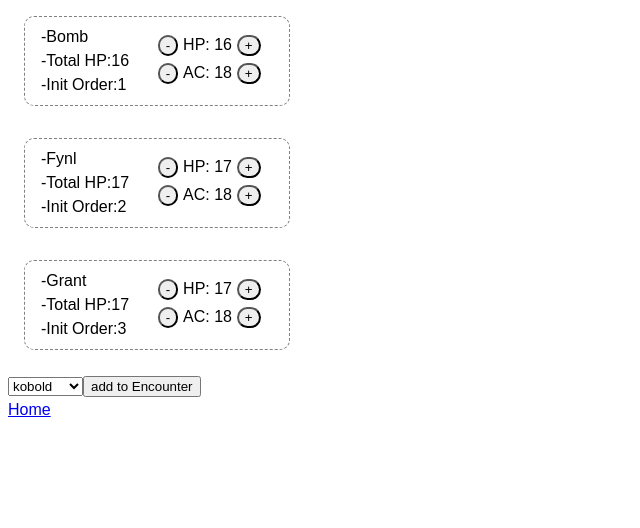
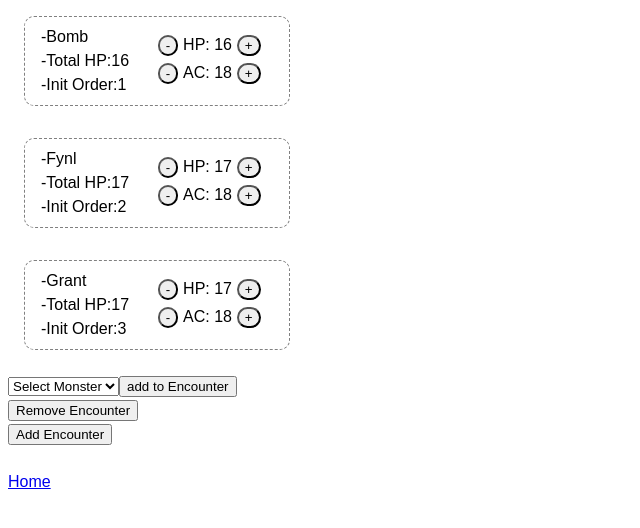
Before and after one commit to HankC138/GMToolkit, a React (Vite) app: page /initiative in a window 1280 px wide. Shown: the top 528 px of the page, without its empty margins (0-640 px from the left). Built offline with nearby package versions, Linux system fonts and the light colour scheme.

Commit message:
remove encounter not working fully"

```diff
--- a/package.json
+++ b/package.json
@@ -16,7 +16,8 @@
     "react-dnd": "^16.0.1",
     "react-dnd-html5-backend": "^16.0.1",
     "react-dom": "^18.2.0",
-    "react-router-dom": "^6.11.2"
+    "react-router-dom": "^6.11.2",
+    "react-select": "^5.7.3"
   },
   "devDependencies": {
     "@types/react": "^18.0.28",
--- a/src/components/initiativeTracker/BestiarySelector.tsx
+++ b/src/components/initiativeTracker/BestiarySelector.tsx
@@ -1,18 +1,19 @@
 import { monsters } from "../../../characterSheets";
-import { ChangeEvent, useState,FC } from "react";
+import { ChangeEvent, useState, FC } from "react";
 import { IBestiarySelector } from "../../interfaces";
 
 export const BestiarySelector: FC<IBestiarySelector> = ({ monsterClick }) => {
 	const [selectedMonster, setSelectedMonster] = useState(null);
 
 	const options = () => {
-		return monsters.map((monster, i) => {
+		const arrayOfMonsters = monsters.map((monster, i) => {
 			return (
 				<option value={JSON.stringify(monster)} key={`${monster.name}${i}`}>
 					{monster.name}
 				</option>
 			);
 		});
+        return [<option key={'defaultOption'} value="defaultOption" disabled={true} >Select Monster</option>,arrayOfMonsters]
 	};
 	const selectMonster = (event: ChangeEvent) => {
 		const { target } = event;
@@ -23,7 +24,7 @@ export const BestiarySelector: FC<IBestiarySelector> = ({ monsterClick }) => {
 	};
 	return (
 		<>
-			<select onChange={(e) => selectMonster(e)}>{options()}</select>
+			<select onChange={(e) => selectMonster(e)} defaultValue={'defaultOption'}>{options()}</select>
 			<button onClick={() => addMonster()}>add to Encounter</button>
 		</>
 	);
--- /dev/null
+++ b/src/components/initiativeTracker/Encounter.tsx
@@ -0,0 +1,113 @@
+import update from "immutability-helper";
+import { useState, FC, MouseEvent } from "react";
+import { CharCard } from "./Card.tsx";
+import { initTrackerValues, monsters } from "../../../characterSheets.ts";
+import { EncounterProps, Item } from "../../interfaces.ts";
+import "../../styles/styles.css";
+import { BestiarySelector } from "./BestiarySelector.tsx";
+export const Encounter: FC<EncounterProps> = ({ removeEncounter, value }) => {
+
+	const [characters, setCharacters] = useState(initTrackerValues);
+
+	const handleRemoveClick = (encounterToDelete:number) => {
+		removeEncounter(encounterToDelete);
+	};
+
+	const moveCard = (dragIndex: number, hoverIndex: number) => {
+		setCharacters((prevChars: Item[]) =>
+			update(prevChars, {
+				$splice: [
+					[dragIndex, 1],
+					[hoverIndex, 0, prevChars[dragIndex] as Item],
+				],
+			})
+		);
+	};
+
+	const adjustHP = (index: string, action: string) => {
+		switch (action) {
+			case "increment":
+				return setCharacters(
+					characters.map((char: Item, i: number) => {
+						if (i === parseInt(index)) {
+							char.HP += 1;
+						}
+						return char;
+					})
+				);
+			case "decrement":
+				return setCharacters(
+					characters.map((char: Item, i: number) => {
+						if (i === parseInt(index)) {
+							char.HP -= 1;
+						}
+						return char;
+					})
+				);
+			default:
+				return null;
+		}
+	};
+
+	const adjustAC = (index: string, action: string) => {
+		switch (action) {
+			case "increment":
+				return setCharacters(
+					characters.map((char: Item, i: number) => {
+						if (i === parseInt(index)) {
+							char.AC += 1;
+						}
+						return char;
+					})
+				);
+			case "decrement":
+				return setCharacters(
+					characters.map((char: Item, i: number) => {
+						if (i === parseInt(index)) {
+							char.AC -= 1;
+						}
+						return char;
+					})
+				);
+			default:
+				return null;
+		}
+	};
+
+	const monsterClick = (monster: Item) => {
+		setCharacters([...characters, monster]);
+	};
+
+	const renderCharacters = (
+		{ name, charClass, AC, HP, totalHP }: Item,
+		index: number
+	) => {
+		return (
+			<div className="charCard" key={index}>
+				<CharCard
+					key={`${name}_${index}`}
+					index={index}
+					id={name}
+					name={name}
+					HP={HP}
+					totalHP={totalHP}
+					AC={AC}
+					charClass={charClass}
+					moveCard={moveCard}
+					adjustHP={adjustHP}
+					adjustAC={adjustAC}
+				/>
+			</div>
+		);
+	};
+	return (
+		<>
+			<div className="trackerDiv">
+				{characters.map((char, i) => renderCharacters(char, i))}
+				<BestiarySelector monsterClick={monsterClick} />
+				<br />
+				<button onClick={() => handleRemoveClick(value)}>Remove Encounter</button>
+			</div>
+		</>
+	);
+};
--- a/src/components/initiativeTracker/Tracker.tsx
+++ b/src/components/initiativeTracker/Tracker.tsx
@@ -1,113 +1,47 @@
-import update from "immutability-helper";
 import type { FC } from "react";
 import { useState } from "react";
-import { CharCard } from "./Card.tsx";
-import { initTrackerValues, monsters } from "../../../characterSheets.ts";
 import { Link } from "react-router-dom";
-import { Item } from "../../interfaces.ts";
 import "../../styles/styles.css";
 import { useDocumentTitle } from "../../hooks/useDocumentTitle.tsx";
-import { BestiarySelector } from "./BestiarySelector.tsx";
+import { Encounter } from "./Encounter.tsx";
 export const Tracker: FC = () => {
+	useDocumentTitle("Init Tracker");
+	const [encounters, setEncounters] = useState([
+		<Encounter
+			removeEncounter={handleRemoveEncounterClick}
+			key={"first encounter"}
+			value={0}
+		/>,
+	]);
 
-	useDocumentTitle("Init Tracker");
-	const [characters, setCharacters] = useState(initTrackerValues);
+	const handleAddEncounterClick = () => {
+		console.log(encounters);
+		setEncounters([
+			...encounters,
+			<Encounter
+				removeEncounter={handleRemoveEncounterClick}
+				value={encounters.length}
+				key={encounters.length}
+			/>,
+		]);
+	};
 
-	const moveCard = (dragIndex: number, hoverIndex: number) => {
-		setCharacters((prevChars: Item[]) =>
-			update(prevChars, {
-				$splice: [
-					[dragIndex, 1],
-					[hoverIndex, 0, prevChars[dragIndex] as Item],
-				],
+	function handleRemoveEncounterClick(index: number) {
+		console.log('remove ', index)
+		setEncounters(
+			encounters.filter((encounter, i,array) => {
+				console.log(i, index,array)
+				return i == index
 			})
 		);
-	};
-
-	const adjustHP = (index: string, action: string) => {
-		switch (action) {
-			case "increment":
-				return setCharacters(
-					characters.map((char: Item, i: number) => {
-						if (i === parseInt(index)) {
-							char.HP += 1;
-						}
-						return char;
-					})
-				);
-			case "decrement":
-				return setCharacters(
-					characters.map((char: Item, i: number) => {
-						if (i === parseInt(index)) {
-							char.HP -= 1;
-						}
-						return char;
-					})
-				);
-			default:
-				return null;
-		}
-	};
-
-	const adjustAC = (index: string, action: string) => {
-		switch (action) {
-			case "increment":
-				return setCharacters(
-					characters.map((char: Item, i: number) => {
-						if (i === parseInt(index)) {
-							char.AC += 1;
-						}
-						return char;
-					})
-				);
-			case "decrement":
-				return setCharacters(
-					characters.map((char: Item, i: number) => {
-						if (i === parseInt(index)) {
-							char.AC -= 1;
-						}
-						return char;
-					})
-				);
-			default:
-				return null;
-		}
-	};
-
-	const monsterClick = (monster: Item) => {
-		setCharacters([...characters, monster]);
-	};
-
-	const renderCharacters = (
-		{ name, charClass, AC, HP, totalHP }: Item,
-		index: number
-	) => {
-		return (
-			<div className="charCard" key={index}>
-				<CharCard
-					key={`${name}_${index}`}
-					index={index}
-					id={name}
-					name={name}
-					HP={HP}
-					totalHP={totalHP}
-					AC={AC}
-					charClass={charClass}
-					moveCard={moveCard}
-					adjustHP={adjustHP}
-					adjustAC={adjustAC}
-				/>
-			</div>
-		);
-	};
-
+	}
 
 	return (
 		<>
-			<div className="trackerDiv">
-				{characters.map((char, i) => renderCharacters(char, i))}
-				<BestiarySelector monsterClick={monsterClick} />
-			</div>
+			{encounters}
+			<button onClick={() => handleAddEncounterClick()}>Add Encounter</button>
+			<br />
+			<br />
 			<Link to="/">Home</Link>
 		</>
 	);
--- a/src/interfaces.ts
+++ b/src/interfaces.ts
@@ -1,3 +1,5 @@
+
+
 export interface Item {
 	name: string;
 	charClass: string;
@@ -25,6 +27,11 @@ export interface CharCardProps {
 	adjustAC: (index: string, action: string) => void;
 }
 
+export interface EncounterProps {
+	removeEncounter: (index:number)=> void
+	value:number;
+}
+
 export interface DragItem {
 	index: number;
 	id: string;
```
Also changed, not shown: 1 other file (tests, documents, lock files or other folders).
